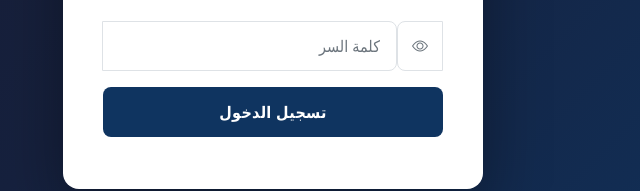
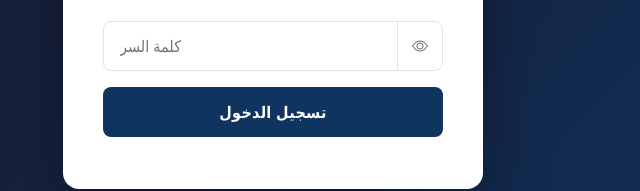
Before and after one commit to mahmoudElmaandi/upload-courses-file, a website: page web-app/public/login.html in a window 1280 px wide. Shown: the part 477-668 px from the top of the page, 367-1007 px from the left. Drawn offline with nearby package versions, Linux system fonts and the light colour scheme.

Commit message:
Update login page styling; add left-to-right direction for password input group and adjust border-radius for input and button elements to enhance visual consistency.

```diff
--- a/web-app/public/login.css
+++ b/web-app/public/login.css
@@ -75,8 +75,12 @@ body {
     margin-bottom: 32px;
 }
 
+#passwordGroup {
+    direction: ltr;
+}
+
 #loginSec .form-control {
-    border-radius: 0 8px 8px 0;
+    border-radius: 8px 0 0 8px;
     border-color: #dee2e6;
     font-size: 1rem;
     padding: 12px 16px;
@@ -89,7 +93,7 @@ body {
 }
 
 #loginSec .btn-outline-secondary {
-    border-radius: 8px 0 0 8px;
+    border-radius: 0 8px 8px 0;
     border-color: #dee2e6;
     color: #6c757d;
     padding: 12px 14px;
--- a/web-app/public/login.html
+++ b/web-app/public/login.html
@@ -41,11 +41,11 @@
         <form class="row g-2">
             <div class="col-12">
                 <label for="password" class="visually-hidden">Password</label>
-                <div class="input-group">
+                <div class="input-group" id="passwordGroup">
+                    <input type="password" class="form-control form-control-lg" id="password" name="password" placeholder="كلمة السر">
                     <button class="btn btn-outline-secondary" type="button" id="togglePassword">
                         <i class="bi bi-eye" id="togglePasswordIcon"></i>
                     </button>
-                    <input type="password" class="form-control form-control-lg" id="password" name="password" placeholder="كلمة السر">
                 </div>
             </div>
             <div class="col-12">
```
